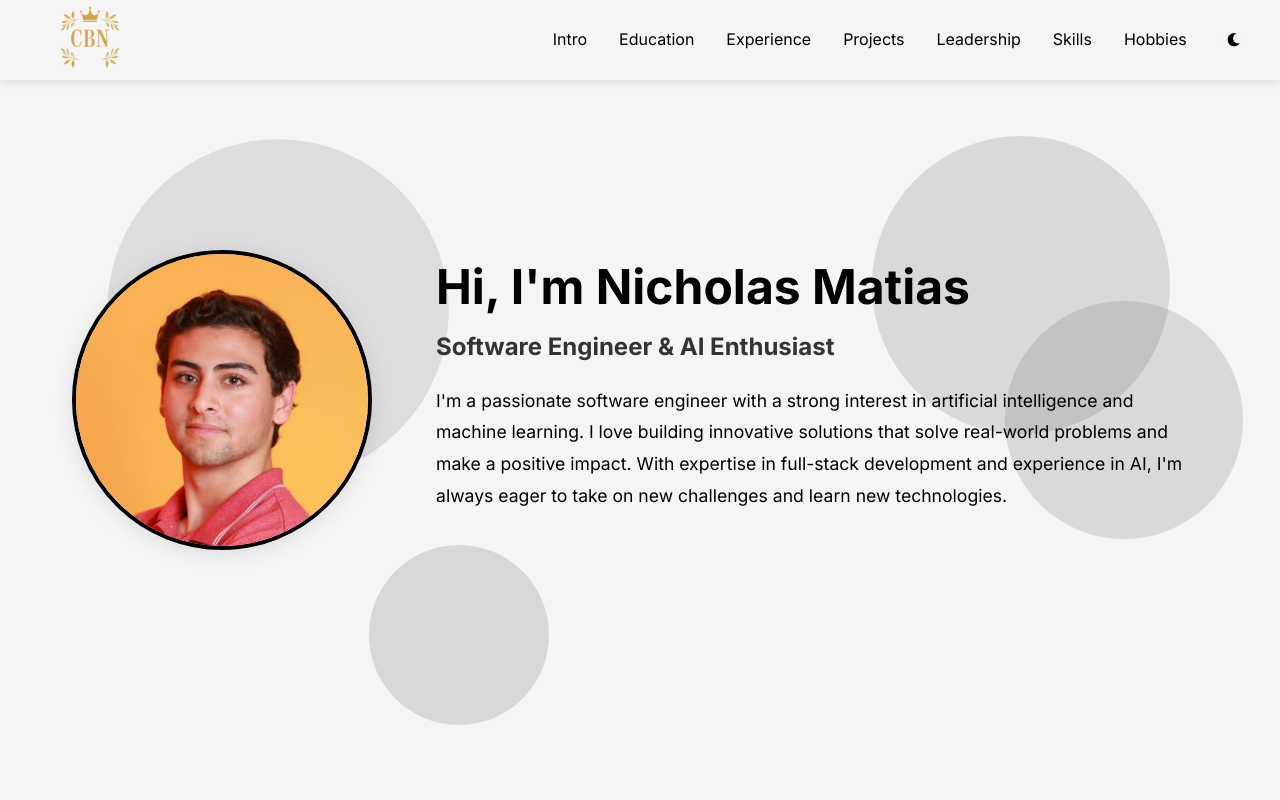
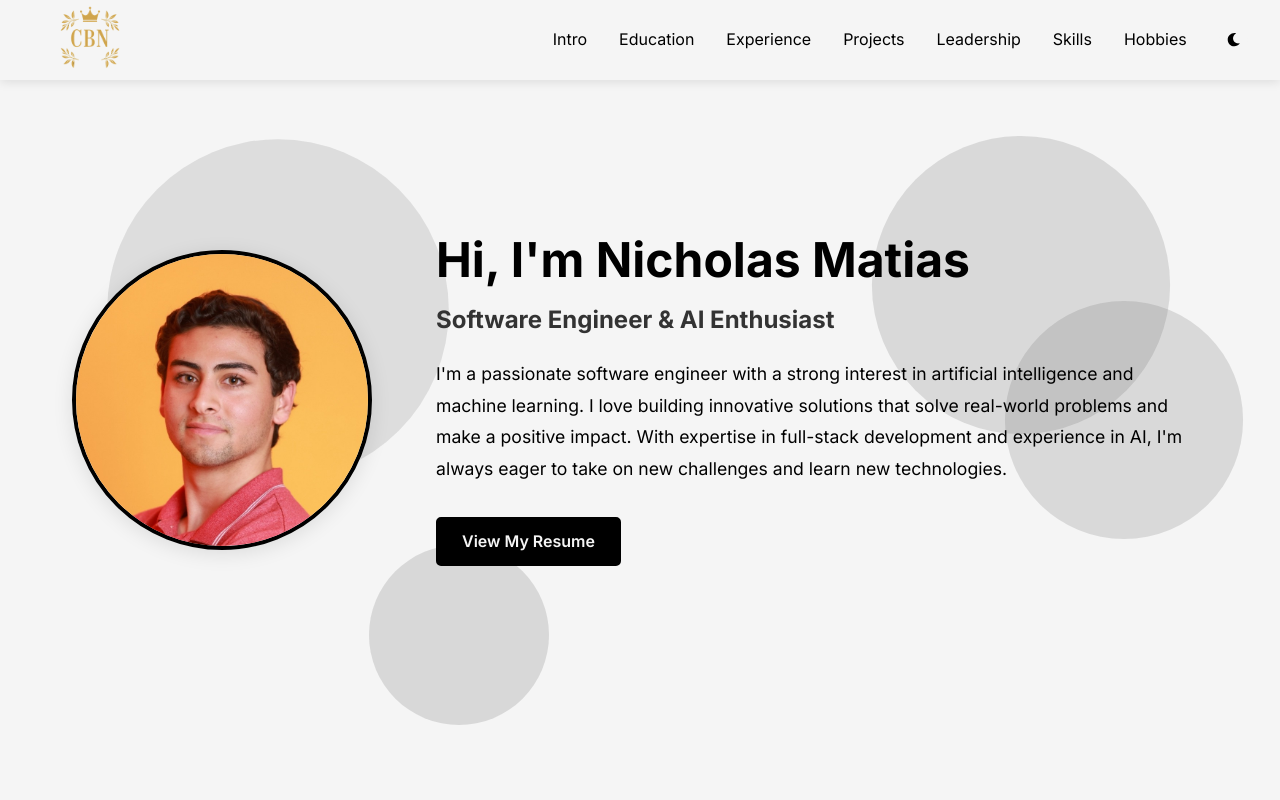
Before and after one commit to NicholasMatias/CBNV3, a React (Vite) app in the folder portfolio/: page / in a window 1280 px wide. Shown: the top 800 px of the page. Built offline with nearby package versions, Linux system fonts and the light colour scheme.

Commit message:
added resume button

```diff
--- a/portfolio/src/components/Intro.jsx
+++ b/portfolio/src/components/Intro.jsx
@@ -68,6 +68,49 @@ const Description = styled(motion.p)`
   margin-bottom: 2rem;
 `;
 
+const ResumeButton = styled(motion.a)`
+  display: inline-block;
+  padding: 0.8rem 1.5rem;
+  background: ${({ theme }) => theme.primary};
+  color: ${({ theme }) => theme.background};
+  border-radius: 5px;
+  font-weight: 600;
+  text-align: center;
+  transition: all 0.3s ease;
+  text-decoration: none;
+  font-size: 1rem;
+  position: relative;
+  overflow: hidden;
+  z-index: 1;
+  border: 2px solid ${({ theme }) => theme.primary};
+
+  &::before {
+    content: '';
+    position: absolute;
+    top: 0;
+    left: 0;
+    width: 100%;
+    height: 100%;
+    background: linear-gradient(45deg, #FFD700, #DAA520, #FFD700);
+    opacity: 0;
+    transition: opacity 0.3s ease;
+    z-index: -1;
+  }
+
+  &:hover {
+    transform: translateY(-2px);
+    box-shadow: 0 4px 12px rgba(218, 165, 32, 0.3);
+
+    &::before {
+      opacity: 1;
+    }
+  }
+
+  @media (max-width: 768px) {
+    width: 100%;
+  }
+`;
+
 const Intro = () => {
   const [ref, inView] = useInView({
     triggerOnce: true,
@@ -109,6 +152,16 @@ const Intro = () => {
             I love building innovative solutions that solve real-world problems and make a positive impact.
             With expertise in full-stack development and experience in AI, I'm always eager to take on new challenges and learn new technologies.
           </Description>
+          <ResumeButton
+            href="NRM_Resume_2025_NG.pdf"
+            target="_blank"
+            rel="noopener noreferrer"
+            initial={{ opacity: 0, y: 20 }}
+            animate={inView ? { opacity: 1, y: 0 } : {}}
+            transition={{ duration: 0.5, delay: 0.5 }}
+          >
+            View My Resume
+          </ResumeButton>
         </TextContent>
       </IntroContent>
     </IntroSection>
```
Also changed, not shown: 1 other file (tests, documents, lock files or other folders).
